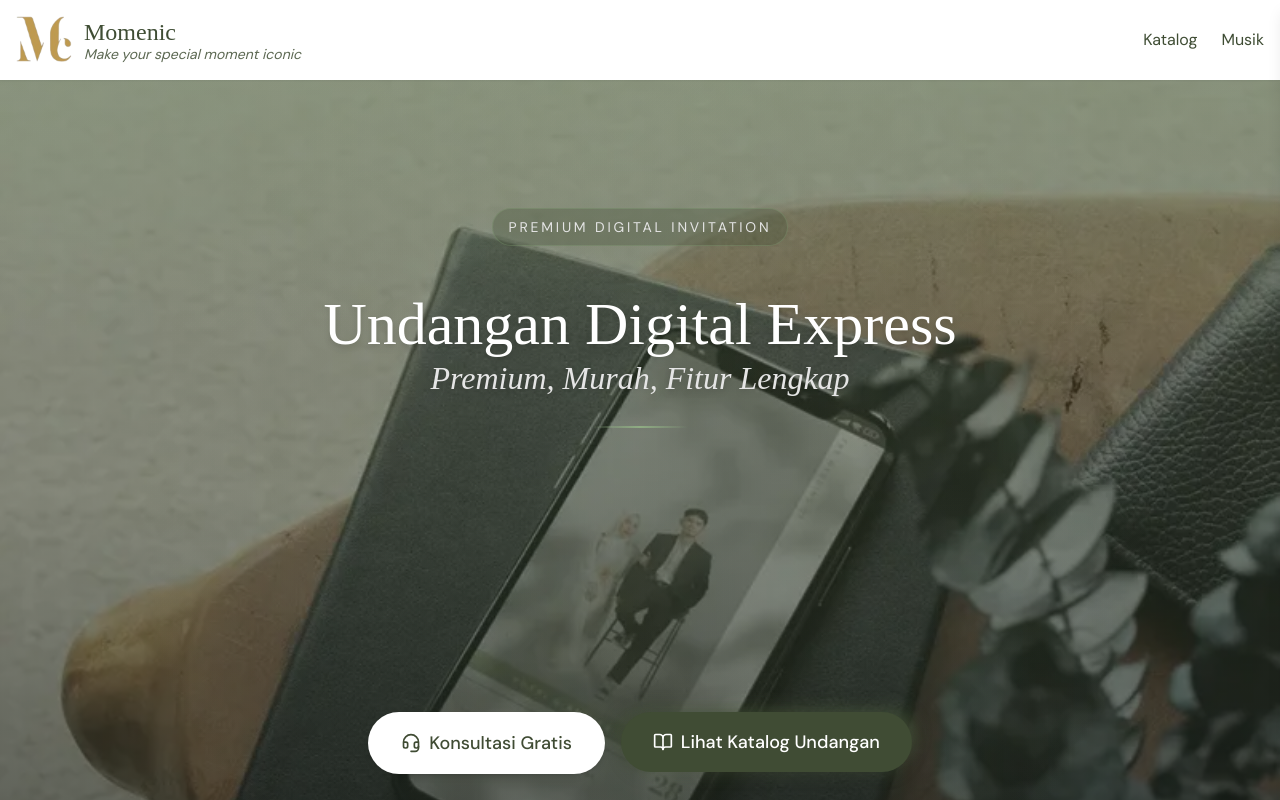
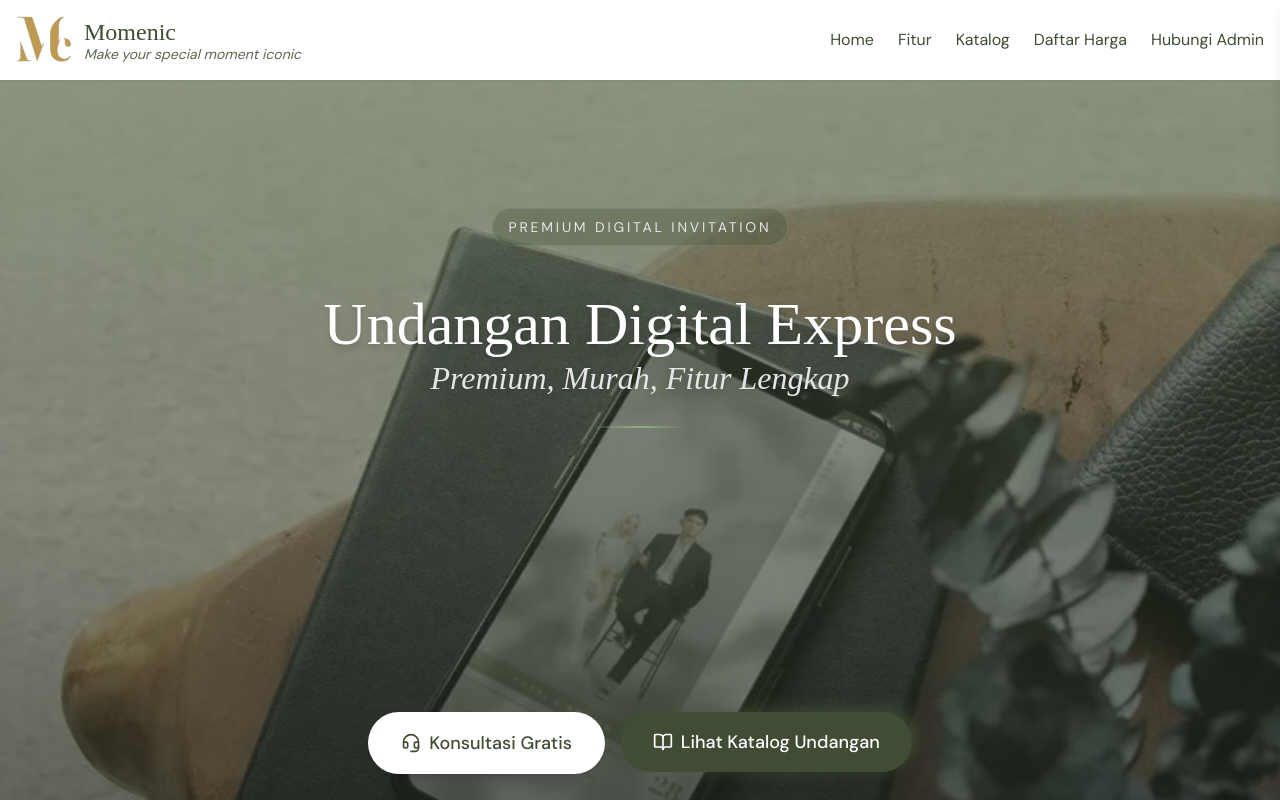
Before and after one commit to ilhardika/momenic, a React (Vite) app: page / in a window 1280 px wide. Shown: the top 800 px of the page. Built offline with nearby package versions, Linux system fonts and the light colour scheme; a web font is replaced by a local one.

Commit message:
feat: update navigation components and enhance consultation section with new links

```diff
--- a/src/components/Navbar.jsx
+++ b/src/components/Navbar.jsx
@@ -1,7 +1,15 @@
-import { Link } from "react-router-dom";
 import { Menu, X } from "lucide-react";
 import { useState, useEffect } from "react";
 import logo from "../assets/website-icon.png";
+import { Link } from "react-router-dom";
+
+const navItems = [
+  { label: "Home", href: "/#home" },
+  { label: "Fitur", href: "/#fitur" },
+  { label: "Katalog", href: "/#katalog" },
+  { label: "Daftar Harga", href: "/#harga" },
+  { label: "Hubungi Admin", href: "https://api.whatsapp.com/send?phone=6285179897917&text=Halo%20Minmo" },
+];
 
 function Navbar() {
   const [isOpen, setIsOpen] = useState(false);
@@ -44,18 +52,15 @@ function Navbar() {
 
         {/* Desktop Navigation */}
         <div className="hidden md:flex items-center space-x-6">
-          <Link
-            to="/tema?category=3D+Motion&withphoto=true"
-            className="font-secondary text-[#3F4D34] hover:text-[#4A5B3E] transition-colors duration-200"
-          >
-            Katalog
-          </Link>
-          <Link
-            to="/musik"
-            className="font-secondary text-[#3F4D34] hover:text-[#4A5B3E] transition-colors duration-200"
-          >
-            Musik
-          </Link>
+          {navItems.map(({ label, href }) => (
+            <a
+              key={href}
+              href={href}
+              className="font-secondary text-[#3F4D34] hover:text-[#4A5B3E] transition-colors duration-200"
+            >
+              {label}
+            </a>
+          ))}
         </div>
 
         {/* Mobile Menu Button */}
@@ -83,20 +88,16 @@ function Navbar() {
           }`}
         >
           <div className="flex flex-col pt-24 px-6 space-y-6">
-            <Link
-              to="/tema?category=3D+Motion&withphoto=true"
-              className="font-secondary text-[#3F4D34] hover:text-[#4A5B3E] transition-colors duration-200"
-              onClick={() => setIsOpen(false)}
-            >
-              Katalog
-            </Link>
-            <Link
-              to="/musik"
-              className="font-secondary text-[#3F4D34] hover:text-[#4A5B3E] transition-colors duration-200"
-              onClick={() => setIsOpen(false)}
-            >
-              Musik
-            </Link>
+            {navItems.map(({ label, href }) => (
+              <a
+                key={href}
+                href={href}
+                className="font-secondary text-[#3F4D34] hover:text-[#4A5B3E] transition-colors duration-200"
+                onClick={() => setIsOpen(false)}
+              >
+                {label}
+              </a>
+            ))}
           </div>
         </div>
       </nav>
--- a/src/index.css
+++ b/src/index.css
@@ -6,6 +6,7 @@
 @layer base {
   html {
     font-family: "DM Sans", sans-serif;
+    scroll-behavior: smooth;
   }
   h1,
   h2,
--- a/src/pages/Homepage/components/Benefits.jsx
+++ b/src/pages/Homepage/components/Benefits.jsx
@@ -1,107 +1,64 @@
-import {
-  Infinity,
-  Users,
-  Pencil,
-  Clock,
-  Music,
-  BookOpenText,
-} from "lucide-react";
+import { Pencil, Clock, Music } from "lucide-react";
 
-const Benefits = () => {
 const benefits = [
   {
-      icon: <Infinity className="w-6 h-6" />,
-      title: "Aktif Selamanya",
-      description: "Undangan digitalmu akan selalu aktif tanpa batas waktu",
+    icon: Pencil,
+    label: "Free Revisi",
+    desc: "Revisi konten undangan secara gratis sebelum disebarkan.",
+    number: "01",
   },
   {
-      icon: <Users className="w-6 h-6" />,
-      title: "Unlimited Tamu",
-      description: "Kirim undangan ke semua tamu tanpa batasan jumlah",
+    icon: Clock,
+    label: "One Day Service",
+    desc: "Selesai dalam 1 hari kerja setelah semua data lengkap diterima.",
+    number: "02",
   },
   {
-      icon: <BookOpenText className="w-6 h-6" />,
-      title: "Buku Tamu Digital",
-      description:
-        "Kenangan ucapan manis oleh tamu lewat teks atau video langsung di undangan digitalmu",
-    },
-    {
-      icon: <Pencil className="w-6 h-6" />,
-      title: "Free Revisi",
-      description: "Revisi konten undangan secara gratis sebelum disebarkan",
-    },
-    {
-      icon: <Clock className="w-6 h-6" />,
-      title: "One Day Service",
-      description:
-        "Proses pembuatan undangan selesai dalam satu hari kerja setelah data lengkap diterima",
-    },
-    {
-      icon: <Music className="w-6 h-6" />,
-      title: "Custom Music",
-      description: "Pilih musik favoritmu untuk mengiringi undangan",
+    icon: Music,
+    label: "Custom Backsound",
+    desc: "Pilih lagu favorit untuk mengiringi undangan digitalmu.",
+    number: "03",
   },
 ];
 
+const Benefits = () => {
   return (
-    <section className="relative py-20 sm:py-28 px-4 overflow-hidden bg-white">
-      {/* Content container with relative position to appear above background */}
-      <div className="container mx-auto max-w-6xl relative z-10">
-        {/* Section Header */}
-        <div className="text-center mb-16 sm:mb-20">
-          <h2 className="font-primary text-3xl sm:text-4xl md:text-5xl text-[#3F4D34] mb-6">
-            Keuntungan Menggunakan Undangan Digital di Momenic
+    <section className="py-16 sm:py-20 px-4 bg-[#3F4D34] overflow-hidden">
+      <div className="container mx-auto max-w-5xl">
+        {/* Header */}
+        <div className="mb-12 sm:mb-14">
+          <p className="font-secondary text-xs tracking-[0.2em] uppercase text-white/50 mb-3">
+            Keunggulan Kami
+          </p>
+          <h2 className="font-primary text-3xl sm:text-4xl text-white">
+            Kenapa Momenic?
           </h2>
-          <p className="font-secondary text-[#3F4D34]/80 max-w-2xl mx-auto text-base sm:text-lg leading-relaxed">
-            Dirancang untuk membantu Kamu menciptakan undangan digital yang
-            sempurna, sesuai dengan keinginan dan kebutuhan Kamu.
-          </p>
         </div>
 
-        {/* Benefits with Flexbox layout - matching Features component */}
-        <div className="flex flex-wrap justify-center max-w-4xl mx-auto">
-          {benefits.map((benefit, index) => (
+        {/* Cards */}
+        <div className="grid grid-cols-1 sm:grid-cols-3 gap-px bg-white/10 rounded-2xl overflow-hidden">
+          {benefits.map(({ icon: Icon, label, desc, number }) => (
             <div
-              key={index}
-              className="w-1/2 md:w-1/3 px-2 sm:px-3 lg:px-4 mb-4 sm:mb-6 lg:mb-8"
+              key={label}
+              className="relative bg-[#3F4D34] p-8 group hover:bg-[#4e6040] transition-colors duration-300"
             >
-              <div className="group h-[170px] sm:h-[220px] w-full [perspective:1000px]">
-                <div
-                  className="relative h-full w-full transition-transform duration-500
-                           [transform-style:preserve-3d] group-hover:[transform:rotateX(180deg)]"
-                >
-                  {/* Front of card */}
-                  <div
-                    className="absolute inset-0 p-3 sm:p-6 rounded-2xl bg-white
-                            border border-[#3F4D34]/10 hover:border-[#3F4D34]/20
-                            flex flex-col items-center justify-center text-center
-                            [backface-visibility:hidden]"
-                  >
-                    <div
-                      className="w-10 h-10 sm:w-14 sm:h-14 rounded-2xl bg-[#3F4D34]/10
-                              flex items-center justify-center mb-2 sm:mb-4
-                              transition-all duration-300 ease-in-out
-                              group-hover:scale-110"
-                    >
-                      <div className="text-[#3F4D34]">{benefit.icon}</div>
-                    </div>
-                    <h3 className="font-secondary text-sm sm:text-lg md:text-xl text-[#3F4D34]">
-                      {benefit.title}
-                    </h3>
+              {/* Large faded number */}
+              <span className="absolute top-5 right-6 font-primary text-6xl text-white/[0.06] select-none leading-none">
+                {number}
+              </span>
+
+              {/* Icon */}
+              <div className="w-11 h-11 rounded-xl bg-white/10 flex items-center justify-center mb-6 group-hover:bg-white/20 transition-colors duration-300">
+                <Icon className="w-5 h-5 text-white" />
               </div>
 
-                  {/* Back of card */}
-                  <div
-                    className="absolute inset-0 p-3 sm:p-6 rounded-2xl bg-[#3F4D34]
-                            flex items-center justify-center text-center
-                            [backface-visibility:hidden] [transform:rotateX(180deg)]"
-                  >
-                    <p className="font-secondary text-white text-xs sm:text-base leading-relaxed">
-                      {benefit.description}
+              {/* Text */}
+              <h3 className="font-secondary font-semibold text-lg text-white mb-2">
+                {label}
+              </h3>
+              <p className="font-secondary text-sm text-white/60 leading-relaxed">
+                {desc}
               </p>
-                  </div>
-                </div>
-              </div>
             </div>
           ))}
         </div>
--- a/src/pages/Homepage/components/Consultation.jsx
+++ b/src/pages/Homepage/components/Consultation.jsx
@@ -1,8 +1,9 @@
-import { MessageCircle } from "lucide-react";
+import { MessageCircle, BookOpen } from "lucide-react";
+import { Link } from "react-router-dom";
 
 const Consultation = () => {
   return (
-    <section className="py-14 sm:py-16 px-4 bg-[#F7F8F4]">
+    <section id="hubungi" className="py-14 sm:py-16 px-4 bg-[#F7F8F4]">
       <div className="container mx-auto max-w-xl text-center">
         <h2 className="font-primary text-3xl sm:text-4xl text-[#3F4D34] mb-4">
           Butuh Konsultasi?
@@ -12,15 +13,24 @@ const Consultation = () => {
           membutuhkan informasi lainnya mengenai undangan digital, silakan
           kontak kami.
         </p>
+        <div className="flex flex-col sm:flex-row gap-3 justify-center">
           <a
             href="https://api.whatsapp.com/send?phone=6285179897917&text=Halo%20Minmo,%20saya%20ingin%20konsultasi%20tentang%20undangan%20digital"
             target="_blank"
             rel="noopener noreferrer"
-          className="inline-flex items-center gap-2 px-8 py-3 bg-[#3F4D34] text-white font-secondary rounded-full hover:bg-[#2c3823] transition-colors shadow-md"
+            className="inline-flex items-center justify-center gap-2 px-7 py-3 bg-[#3F4D34] text-white font-secondary rounded-full hover:bg-[#2c3823] transition-colors shadow-md"
           >
             <MessageCircle className="w-5 h-5" />
             <span>Hubungi Kami</span>
           </a>
+          <Link
+            to="/tema"
+            className="inline-flex items-center justify-center gap-2 px-7 py-3 border border-[#3F4D34] text-[#3F4D34] font-secondary rounded-full hover:bg-[#3F4D34] hover:text-white transition-colors"
+          >
+            <BookOpen className="w-5 h-5" />
+            <span>Lihat Katalog Undangan</span>
+          </Link>
+        </div>
       </div>
     </section>
   );
```
Also changed, not shown: src/components/MobileNav.jsx (+17 -3 lines), 1 other file (tests, documents, lock files or other folders). Lines whose indentation alone changed are shown as unchanged.
